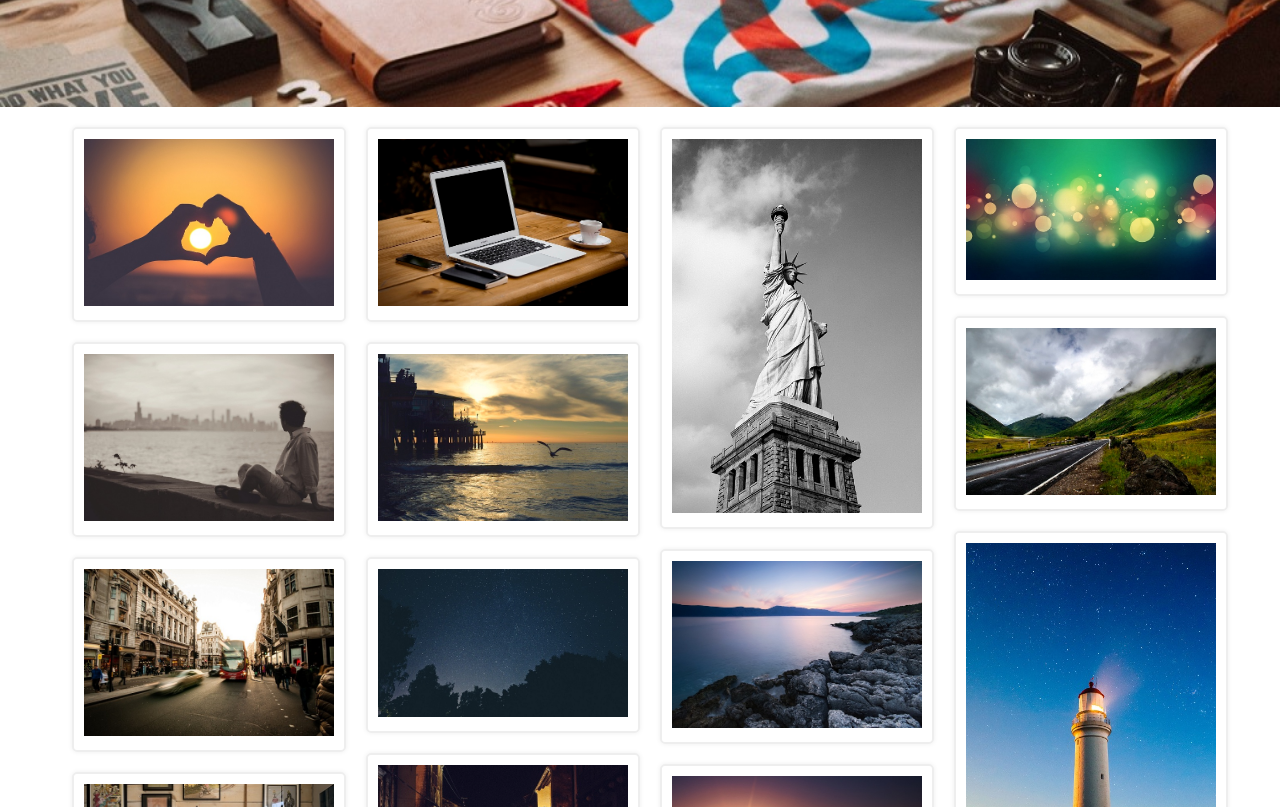
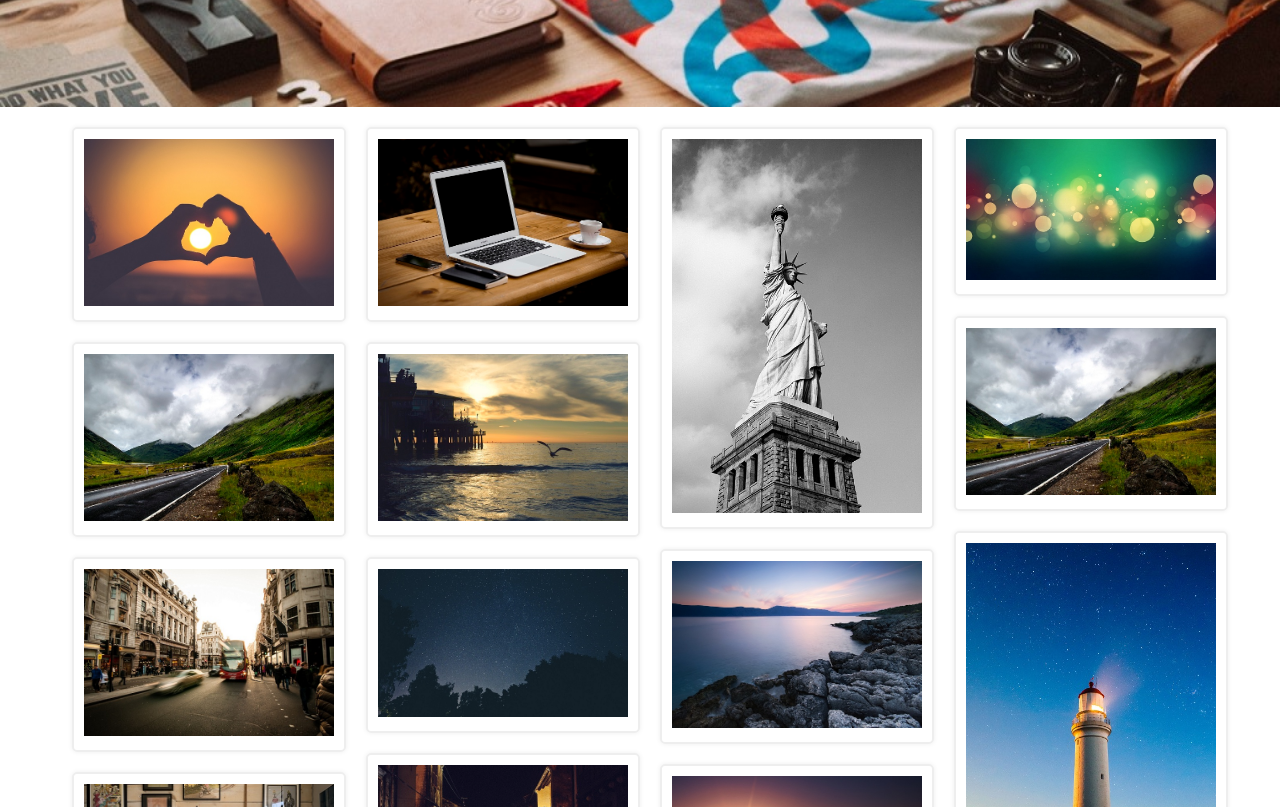
Before and after one commit to JonathanChan94/jonathanchan94.github.io, a plain HTML site: page index.html in a window 1280 px wide. Shown: the part 293-1100 px from the top of the page. Drawn offline with Linux system fonts and the light colour scheme.

Commit message:
更换图片

```diff
--- a/index.html
+++ b/index.html
@@ -131,7 +131,7 @@
 			<div class="pic"><img src="images/5.jpg" alt=""></div>
 		</div>
 		<div class="box">
-			<div class="pic"><img src="images/6.jpg" alt=""></div>
+			<div class="pic"><img src="images/5.jpg" alt=""></div>
 		</div>
 		<div class="box">
 			<div class="pic"><img src="images/7.jpg" alt=""></div>
```
